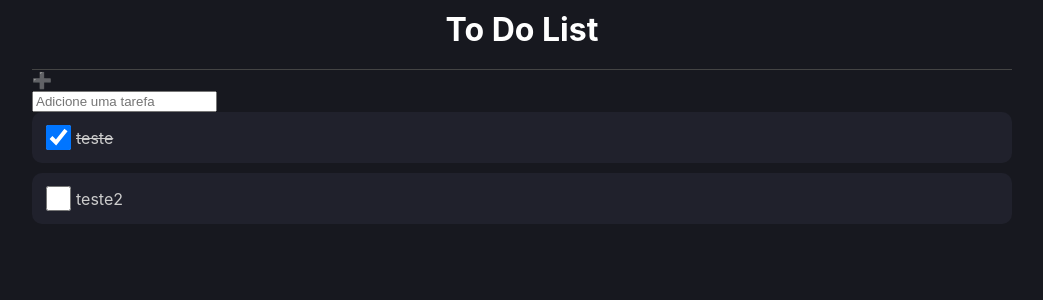
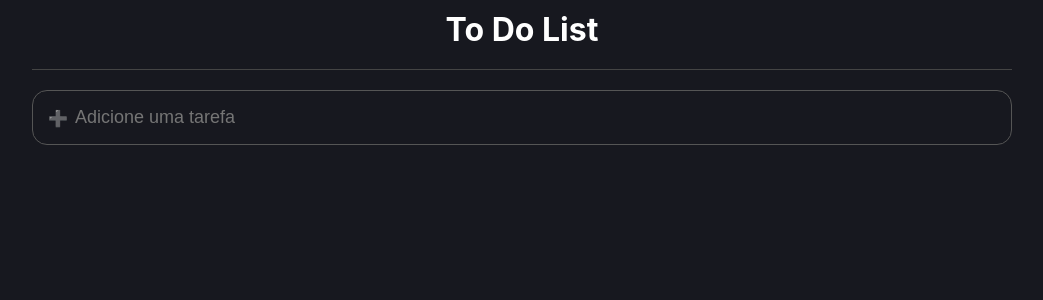
Before and after one commit to Pauloh8190sousa/To-do-List, a React (Create React App) app: page / in a window 1280 px wide. Shown: the top 300 px of the page, without its empty margins (118-1161 px from the left). Built offline with nearby package versions, Linux system fonts and the light colour scheme.

Commit message:
Projeto finalizado

```diff
--- a/src/App.tsx
+++ b/src/App.tsx
@@ -6,17 +6,36 @@ import ListItem from "./components/ListItem";
 import AddArea from "./components/AddArea";
 
 export default function App() {
-  const [list, setList] = useState<Item[]>([
-    { id: 10, name: "teste", done: true },
-    { id: 11, name: "teste2", done: false },
-  ]);
+  const [list, setList] = useState<Item[]>([]);
+
+  function handleAddTask(taskName: string) {
+    let novaLista = [...list];
+    novaLista.push({
+      id: list.length + 1,
+      name: taskName,
+      done: false,
+    });
+
+    setList(novaLista);
+  }
+
+  const handleTaskChange = (id: number, done: boolean) => {
+    let newList = [...list];
+    for (let i in newList) {
+      if (newList[i].id === id) {
+        newList[i].done = done;
+      }
+    }
+    setList(newList);
+  };
+
   return (
     <C.Container>
       <C.Area>
         <C.Header>To Do List</C.Header>
-        <AddArea></AddArea>
+        <AddArea onEnter={handleAddTask} />
         {list.map((item, index) => (
-          <ListItem key={index} item={item} />
+          <ListItem key={index} item={item} onChange={handleTaskChange} />
         ))}
       </C.Area>
     </C.Container>
--- a/src/components/AddArea/index.tsx
+++ b/src/components/AddArea/index.tsx
@@ -1,10 +1,31 @@
+import { useState, KeyboardEvent } from "react";
 import * as C from "./styles";
 
-export default function AddArea() {
+type Props = {
+  onEnter: (taskName: string) => void;
+};
+
+export default function AddArea({ onEnter }: Props) {
+  const [tarefa, setTarefa] = useState("");
+
+  function handleKeyUp(e: KeyboardEvent) {
+    if (e.code === "Enter" && tarefa !== "") {
+      onEnter(tarefa);
+      setTarefa("");
+    }
+  }
   return (
     <C.Container>
       <div className="image">➕</div>
-      <input type="text" placeholder="Adicione uma tarefa" />
+      <input
+        type="text"
+        placeholder="Adicione uma tarefa"
+        value={tarefa}
+        onChange={(e) => {
+          setTarefa(e.target.value);
+        }}
+        onKeyUp={handleKeyUp}
+      />
     </C.Container>
   );
 }
--- a/src/components/AddArea/styles.ts
+++ b/src/components/AddArea/styles.ts
@@ -2,5 +2,22 @@ import styled from "styled-components";
 
 export const Container = styled.div`
 
+    border: 1px solid #555;
+    border-radius: 15px;
+    padding: 15px;
+    margin: 20px 0;
+    display: flex;
+    align-items: center;
 
+    .image {
+        margin-right: 5px;
+    }
+
+    input{
+        border: 0px;
+        background: transparent;
+        outline: 0;
+        color: #FFF;
+        font-size: 18px;
+    }
 `;
--- a/src/components/ListItem/index.tsx
+++ b/src/components/ListItem/index.tsx
@@ -1,22 +1,22 @@
 import * as C from "./styles";
 import { Item } from "../../types/item";
-import { useState } from "react";
 
 type Props = {
   item: Item;
+  onChange: (id: number, done: boolean) => void;
 };
 
-export default function ListItem({ item }: Props) {
-  const [isChecked, setIsChecked] = useState(item.done);
-
+export default function ListItem({ item, onChange }: Props) {
   return (
-    <C.Container done={isChecked}>
+    <C.Container done={item.done}>
       <input
         type="checkbox"
-        checked={isChecked}
-        onChange={(e) => setIsChecked(e.target.checked)}
+        checked={item.done}
+        onChange={(e) => onChange(item.id, e.target.checked)}
       />
-      <label>{item.name}</label>
+      <label>
+        {item.name} - <span>{item.done ? "Concluído" : "Pendente"}</span>
+      </label>
     </C.Container>
   );
 }
--- a/src/components/ListItem/styles.ts
+++ b/src/components/ListItem/styles.ts
@@ -18,7 +18,10 @@ input {
     margin-right: 5px;
 }
 label {
-    color: #CCC;
+    color: ${done ? "#AAA" : "#FFF"};
     text-decoration: ${done ? "line-through" : "initial"};
+    span {
+        color: ${done ? "#32CD32" : "#FF6347"};
+    }
 }
 `));
```
